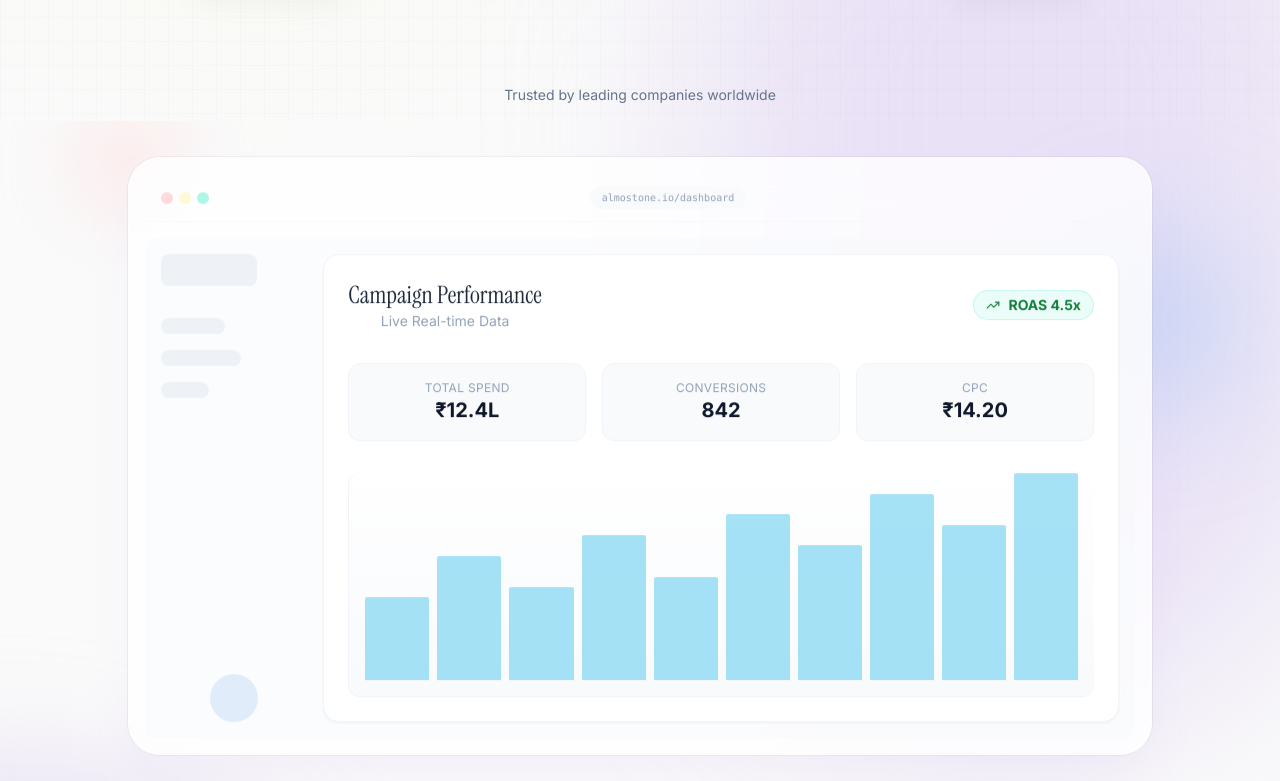
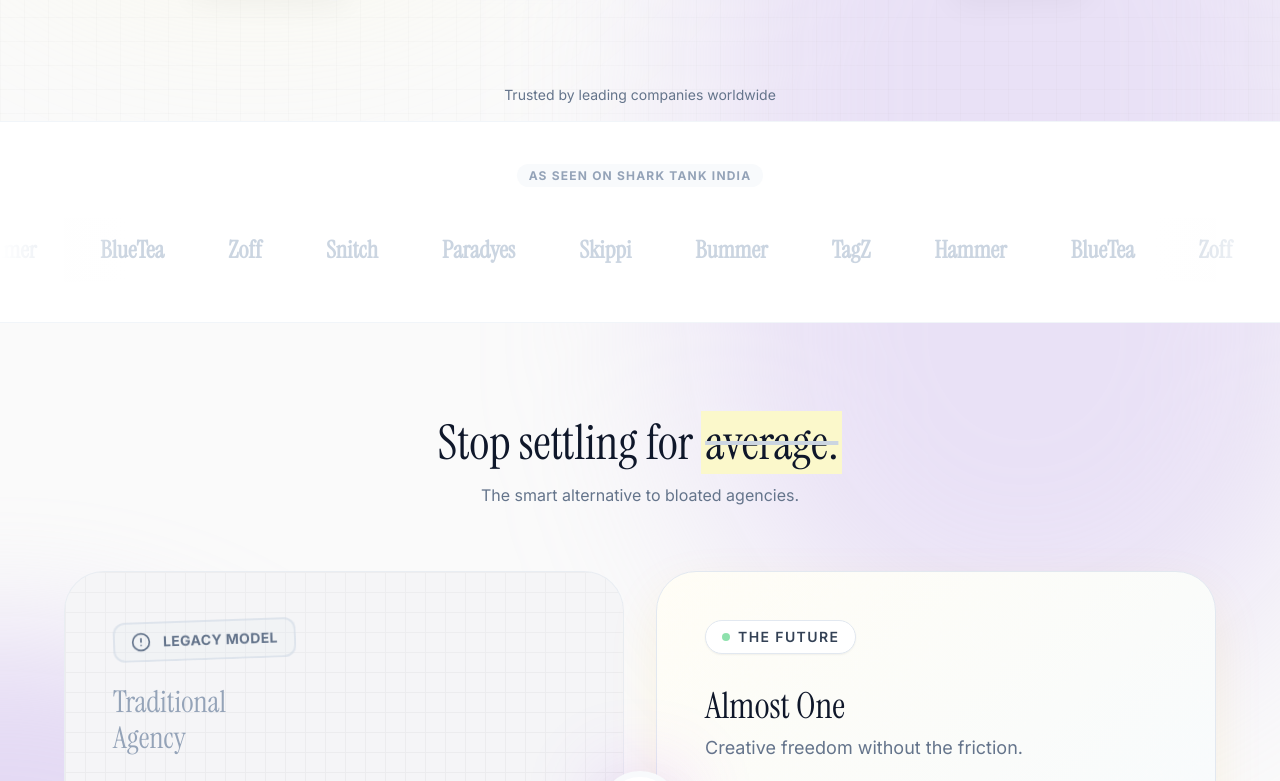
Before and after one commit to solicatehq/almostone, a React (Vite) app: page / in a window 1280 px wide. Shown: the part 679-1460 px from the top of the page. Built offline with nearby package versions, Linux system fonts and the light colour scheme.

Commit message:
refactor: remove unused MockSection component and its import from App

```diff
--- a/App.tsx
+++ b/App.tsx
@@ -1,7 +1,7 @@
 import React from 'react';
 import { Navbar } from './components/layout/Navbar';
 import { Hero } from './components/landing/Hero';
-import { MockSection } from './components/landing/MockSection';
+
 import { LogoMarquee } from './components/landing/LogoMarquee';
 import { Comparison } from './components/landing/Comparison';
 import { Features } from './components/landing/Features';
@@ -45,7 +45,7 @@
           <div className="absolute bottom-[2%] left-1/2 -translate-x-1/2 w-[900px] h-[500px] bg-pastel-mauve/50 rounded-full blur-3xl pointer-events-none"></div>
 
           <Hero />
-          <MockSection />
+
           <LogoMarquee />
 
           <Comparison />
--- a/components/landing/MockSection.tsx
+++ /dev/null
@@ -1,85 +0,0 @@
-import React from 'react';
-import { TrendingUp } from 'lucide-react';
-import { AnimateInView } from '../ui/AnimateInView';
-
-export const MockSection: React.FC = () => {
-    return (
-        <section className="relative px-4 pt-10 pb-20 md:pb-32 overflow-hidden">
-            <div className="max-w-6xl mx-auto flex flex-col items-center text-center z-10">
-
-                {/* Ad Performance Visual */}
-                <AnimateInView delay={0.6} className="w-full max-w-5xl relative">
-                    {/* Decorative Elements */}
-                    <div className="absolute -top-12 -left-12 w-24 h-24 bg-pastel-rose rounded-full opacity-60 blur-2xl animate-pulse"></div>
-                    <div className="absolute top-20 -right-20 w-40 h-40 bg-pastel-ice rounded-full opacity-60 blur-3xl"></div>
-
-                    <div className="animate-float relative bg-white/80 backdrop-blur-xl border border-white/60 rounded-[2rem] shadow-2xl shadow-pastel-mauve/20 p-2 md:p-4 ring-1 ring-slate-900/5">
-                        {/* Simulated Browser Header */}
-                        <div className="flex items-center gap-2 px-4 py-3 border-b border-slate-100/50 mb-4">
-                            <div className="flex gap-1.5">
-                                <div className="w-3 h-3 rounded-full bg-pastel-rose/80"></div>
-                                <div className="w-3 h-3 rounded-full bg-pastel-lemon/80"></div>
-                                <div className="w-3 h-3 rounded-full bg-pastel-mint/80"></div>
-                            </div>
-                            <div className="mx-auto text-[10px] text-slate-400 font-mono bg-slate-50 px-3 py-1 rounded-full">almostone.io/dashboard</div>
-                        </div>
-
-                        {/* Dashboard Content */}
-                        <div className="grid grid-cols-12 gap-4 h-[400px] md:h-[500px] overflow-hidden rounded-xl bg-slate-50/50 p-4">
-                            {/* Sidebar */}
-                            <div className="hidden md:flex col-span-2 flex-col gap-4">
-                                <div className="h-8 w-24 bg-slate-200/50 rounded-lg"></div>
-                                <div className="h-4 w-16 bg-slate-200/50 rounded-lg mt-4"></div>
-                                <div className="h-4 w-20 bg-slate-200/50 rounded-lg"></div>
-                                <div className="h-4 w-12 bg-slate-200/50 rounded-lg"></div>
-                                <div className="mt-auto h-12 w-12 bg-pastel-ice/30 rounded-full self-center"></div>
-                            </div>
-
-                            {/* Main Area */}
-                            <div className="col-span-12 md:col-span-10 bg-white rounded-2xl shadow-sm border border-slate-100 p-6 flex flex-col">
-                                <div className="flex justify-between items-center mb-8">
-                                    <div>
-                                        <h3 className="font-serif text-2xl text-slate-800">Campaign Performance</h3>
-                                        <p className="text-sm text-slate-400">Live Real-time Data</p>
-                                    </div>
-                                    <div className="flex items-center gap-2 bg-pastel-mint/20 text-green-700 px-3 py-1 rounded-full text-sm font-bold border border-pastel-mint/50">
-                                        <TrendingUp size={14} />
-                                        ROAS 4.5x
-                                    </div>
-                                </div>
-
-                                {/* Stats Cards */}
-                                <div className="grid grid-cols-3 gap-4 mb-8">
-                                    <div className="bg-slate-50 p-4 rounded-xl border border-slate-100">
-                                        <p className="text-xs text-slate-400 uppercase tracking-wide">Total Spend</p>
-                                        <p className="text-xl font-bold text-slate-900">₹12.4L</p>
-                                    </div>
-                                    <div className="bg-slate-50 p-4 rounded-xl border border-slate-100">
-                                        <p className="text-xs text-slate-400 uppercase tracking-wide">Conversions</p>
-                                        <p className="text-xl font-bold text-slate-900">842</p>
-                                    </div>
-                                    <div className="bg-slate-50 p-4 rounded-xl border border-slate-100">
-                                        <p className="text-xs text-slate-400 uppercase tracking-wide">CPC</p>
-                                        <p className="text-xl font-bold text-slate-900">₹14.20</p>
-                                    </div>
-                                </div>
-
-                                {/* Graph Visual Mock */}
-                                <div className="flex-1 bg-gradient-to-t from-slate-50 to-white rounded-xl relative border-b border-l border-slate-100 flex items-end px-4 pb-4 gap-2">
-                                    {[40, 60, 45, 70, 50, 80, 65, 90, 75, 100].map((h, i) => (
-                                        <div key={i} className="flex-1 bg-pastel-frosted rounded-t-sm opacity-80 hover:opacity-100 transition-opacity" style={{ height: `${h}%` }}></div>
-                                    ))}
-                                    {/* Line overlay */}
-                                    <svg className="absolute inset-0 w-full h-full pointer-events-none overflow-visible" preserveAspectRatio="none">
-                                        <path d="M0 100 Q 50 50, 100 0" stroke="url(#gradient)" strokeWidth="4" fill="none" className="opacity-0" />
-                                    </svg>
-                                </div>
-
-                            </div>
-                        </div>
-                    </div>
-                </AnimateInView>
-            </div>
-        </section>
-    );
-};
```
